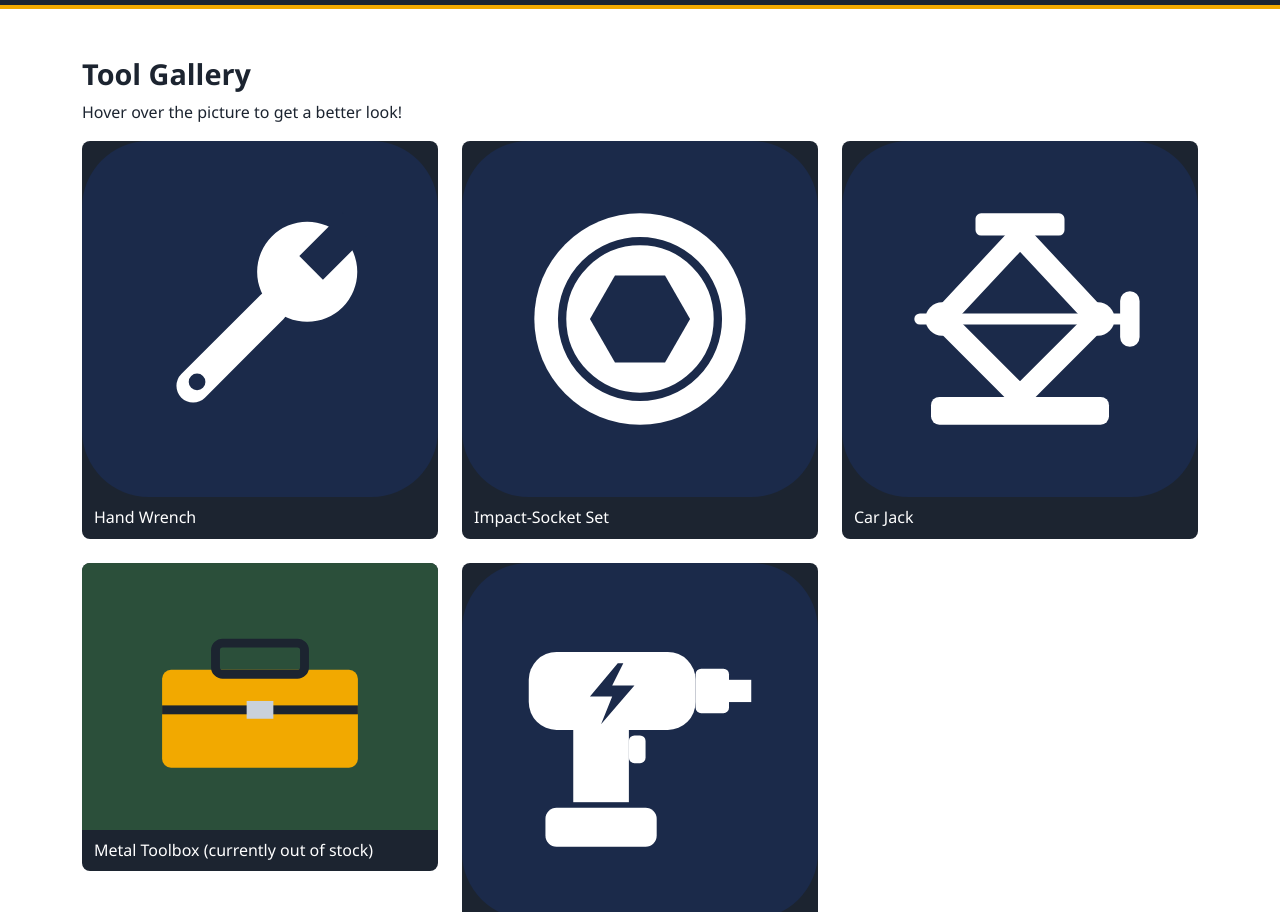
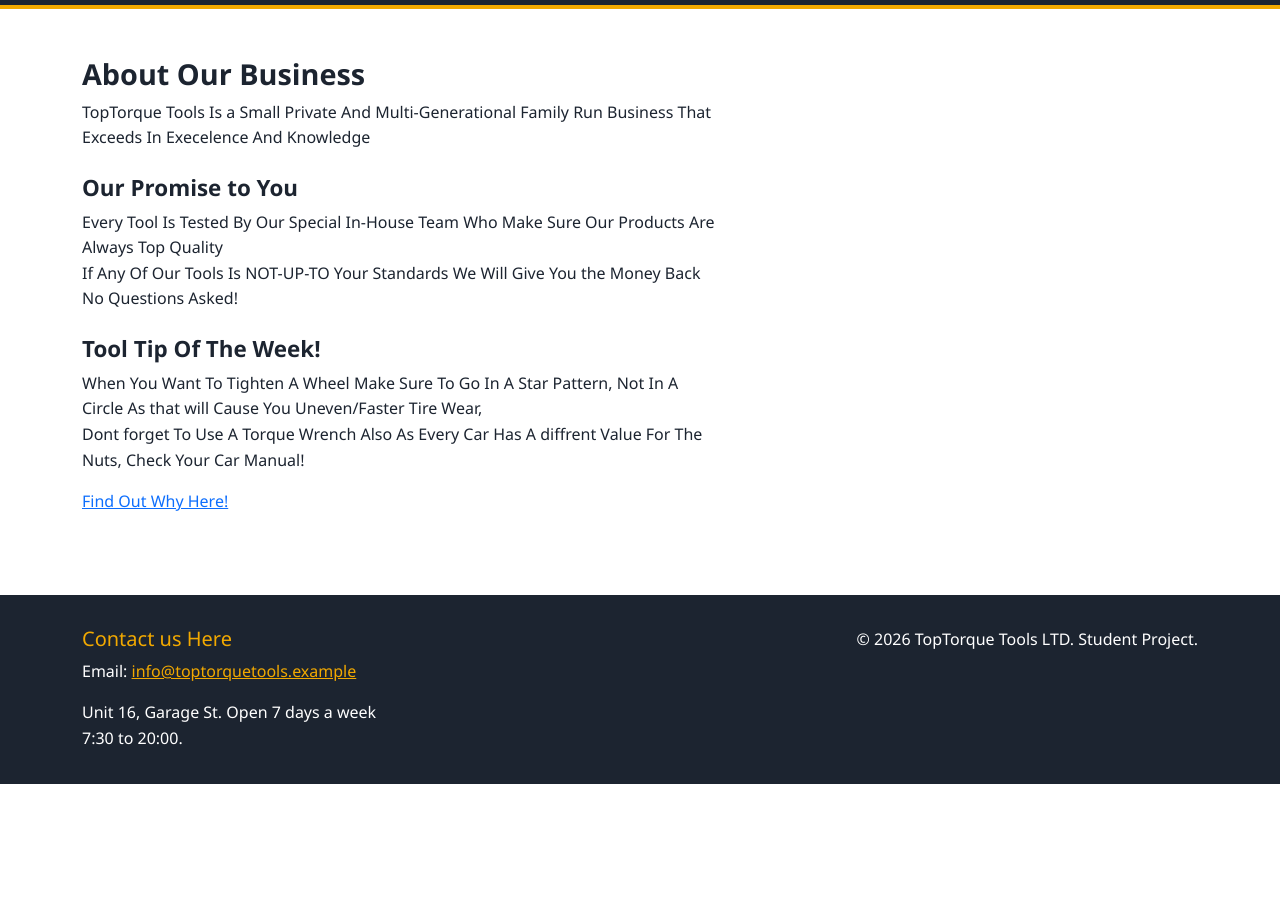
Before and after one commit to Wojtek-Uber/my_project_web, a plain HTML site: page about.html in a window 1280 px wide. Shown: the part 61-973 px from the top of the page. After the commit the page ends 845 px from the top, so only its background shows below. Drawn offline with nearby package versions, Linux system fonts and the light colour scheme.

Commit message:
add information on about.html page

```diff
--- a/about.html
+++ b/about.html
@@ -47,46 +47,22 @@
   </header>
 
   <!-- ADDED NEW MAIN LIST DELETED OLD MAIN -->
-  <main class="container py-5">
-    <h1>Tool Gallery</h1>
-    <p>Hover over the picture to get a better look!</p>
-
-    <!-- 1 PICTURE PER ROW ON MOBILE 3 ON DESKTOP -->
-    <div class="row g-4 gallery">
-      <div class="col-12 col-sm-6 col-lg-4">
-        <figure>
-          <img src="images/wrench.svg" alt="metal hand tool | Wrench" class="img-fluid">
-          <figcaption>Hand Wrench</figcaption>
-        </figure>
-      </div>
-      <div class="col-12 col-sm6 col-lg-4">
-        <figure>
-          <img src="images/sockets.svg" alt="Impact-Sockets">
-          <figcaption>Impact-Socket Set</figcaption>
-        </figure>
-      </div>
-      <div class="col-12 col-sm-6 col-lg-4">
-        <figure>
-          <img src="images/jack.svg" alt="Car Jack" class="img-sluid">
-          <figcaption>Car Jack</figcaption>
-        </figure>
-      </div>
-      <!-- TOOLBOX IMAGE IS DIFFRENT BECAUSE IT WAS DONE WITH DIFFRENT AI BEFORE I USED FREE CREDITS -->
-       <!-- CHANGE TOOLBOX TO SAME TYPE WHEN AI HAS FREE CREDITS -->
-      <div class="col-12 col-sm-6 col-lg-4">
-        <figure>
-        <img src="images/toolbox.svg" alt="Metal Toolbox" class="img-fluid">
-        <figcaption>Metal Toolbox (currently out of stock)</figcaption>
-        </figure>
-      </div>
-      <div class="col-12 col-sm-6 col-lg-4">
-        <figure>
-          <img src="images/electric-wrench.svg" alt="Electric-wrench" class="img-fluid">
-          <figcaption>Electric-Wrench</figcaption>
-        </figure>
-      </div>
+<main class="container py-5">
+  <div class="row g-4 align-items-centre">
+    <div class="col-12 col-md-7">
+      <h1>About Our Business</h1>
+      <p>TopTorque Tools Is a Small Private And Multi-Generational Family Run Business That Exceeds In Execelence And Knowledge</p>
+      <h2>Our Promise to You</h2>
+      <p>Every Tool Is Tested By Our Special  In-House Team Who Make Sure Our Products Are Always Top Quality
+         <br> If Any Of Our Tools Is NOT-UP-TO Your Standards We Will Give You the Money Back No Questions Asked!</p>
+      <h2>Tool Tip Of The Week!</h2>
+      <p>When You Want To Tighten A Wheel Make Sure To Go In A Star Pattern, Not In A Circle As that will Cause You Uneven/Faster Tire Wear,
+        <br> Dont forget To Use A Torque Wrench Also As Every Car Has A diffrent Value For The Nuts, Check Your Car Manual!</p>
+        <!-- REQUIRED EXTERNAL LINK OPEN IN NEW BROWSER -->
+        <a href="https://www.continental-tyres.co.uk/tyre-knowledge/retorquing-wheels/" target="_blank" rel="noopener">Find Out Why Here!</a>
     </div>
-  </main>
+  </div>
+</main>
 
     <!-- FOOTER WITH CONTACT EMAIL -->
   <footer class="site-footer">
```
